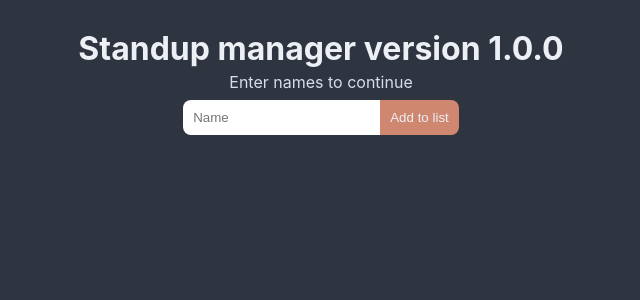
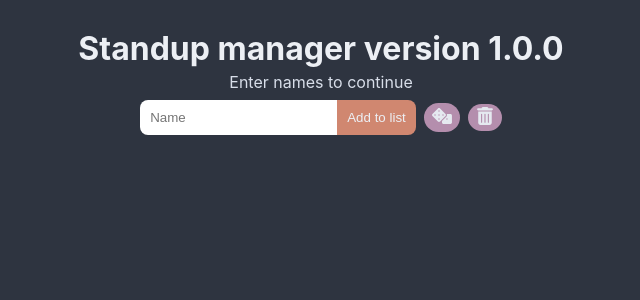
Before and after one commit to araucaria223/standup-manager, a React (Create React App) app: page / in a window 1280 px wide. Shown: the top 300 px of the page, without its empty margins (319-959 px from the left). Built offline with nearby package versions, Linux system fonts and the light colour scheme.

Commit message:
Added randomise and clear buttons

```diff
--- a/src/App.css
+++ b/src/App.css
@@ -26,6 +26,7 @@ body {
   display: flex;
   justify-content: center;
   width: 100%;
+  align-items: center;
 }
 
 .add-button {
@@ -56,6 +57,31 @@ input:focus-visible {
   outline: none;
 }
 
+.random-button,
+.clear-button {
+  background-color: #B48EAD;
+  border: 2px solid transparent;
+  border-radius: 20px;
+  margin-left: 0.5rem
+}
+
+.random-button svg *,
+.clear-button svg * {
+  fill: #E5E9F0;
+}
+
+.random-button:active,
+.random-button:focus,
+.clear-button:active,
+.clear-button:focus {
+  border: 2px solid #D8DEE9;
+}
+
+.random-button:focus-visible,
+.clear-button:focus-visible {
+  outline: none;
+}
+
 ol {
   counter-reset: item;
   list-style-type: none;
--- a/src/App.js
+++ b/src/App.js
@@ -10,7 +10,7 @@ function App() {
       return false;
     }
 
-    let newArray = [...names, inputValue].sort(() => Math.random() - 0.5);
+    let newArray = [...names, inputValue]
     setNames(newArray);
     setInputValue("");
   }
@@ -20,6 +20,15 @@ function App() {
     setInputValue(event.target.value);
   }
 
+  function handleRandomise(event) {
+    let newNames = names.sort(() => Math.random() - 0.5);
+
+    setNames([ ...newNames ]);
+  }
+
+  function handleClear(event) {
+    setNames([]);
+  }
   return (
     <>
       <div className="content-wrapper">
@@ -46,14 +55,22 @@ function App() {
               Add to list
             </button>
           </form>
+          <button type="button" className="random-button" data-testid="randomButton" onClick={(event) => handleRandomise(event)}>
+            <svg height="20" width="20" xmlns="http://www.w3.org/2000/svg" viewBox="0 0 640 512"><path d="M447.1 224c0-12.56-4.781-25.13-14.35-34.76l-174.9-174.9C249.1 4.786 236.5 0 223.1 0C211.4 0 198.9 4.786 189.2 14.35L14.35 189.2C4.783 198.9-.0011 211.4-.0011 223.1c0 12.56 4.785 25.17 14.35 34.8l174.9 174.9c9.625 9.562 22.19 14.35 34.75 14.35s25.13-4.783 34.75-14.35l174.9-174.9C443.2 249.1 447.1 236.6 447.1 224zM96 248c-13.25 0-23.1-10.75-23.1-23.1s10.75-23.1 23.1-23.1S120 210.8 120 224S109.3 248 96 248zM224 376c-13.25 0-23.1-10.75-23.1-23.1s10.75-23.1 23.1-23.1s23.1 10.75 23.1 23.1S237.3 376 224 376zM224 248c-13.25 0-23.1-10.75-23.1-23.1s10.75-23.1 23.1-23.1S248 210.8 248 224S237.3 248 224 248zM224 120c-13.25 0-23.1-10.75-23.1-23.1s10.75-23.1 23.1-23.1s23.1 10.75 23.1 23.1S237.3 120 224 120zM352 248c-13.25 0-23.1-10.75-23.1-23.1s10.75-23.1 23.1-23.1s23.1 10.75 23.1 23.1S365.3 248 352 248zM591.1 192l-118.7 0c4.418 10.27 6.604 21.25 6.604 32.23c0 20.7-7.865 41.38-23.63 57.14l-136.2 136.2v46.37C320 490.5 341.5 512 368 512h223.1c26.5 0 47.1-21.5 47.1-47.1V240C639.1 213.5 618.5 192 591.1 192zM479.1 376c-13.25 0-23.1-10.75-23.1-23.1s10.75-23.1 23.1-23.1s23.1 10.75 23.1 23.1S493.2 376 479.1 376z"/></svg>
+          </button>
+          <button type="button" className="clear-button" data-testid="clearButton" onClick={(event) => handleClear(event)}>
+            <svg height="18" width="18" xmlns="http://www.w3.org/2000/svg" viewBox="0 0 448 512"><path d="M135.2 17.69C140.6 6.848 151.7 0 163.8 0H284.2C296.3 0 307.4 6.848 312.8 17.69L320 32H416C433.7 32 448 46.33 448 64C448 81.67 433.7 96 416 96H32C14.33 96 0 81.67 0 64C0 46.33 14.33 32 32 32H128L135.2 17.69zM31.1 128H416V448C416 483.3 387.3 512 352 512H95.1C60.65 512 31.1 483.3 31.1 448V128zM111.1 208V432C111.1 440.8 119.2 448 127.1 448C136.8 448 143.1 440.8 143.1 432V208C143.1 199.2 136.8 192 127.1 192C119.2 192 111.1 199.2 111.1 208zM207.1 208V432C207.1 440.8 215.2 448 223.1 448C232.8 448 240 440.8 240 432V208C240 199.2 232.8 192 223.1 192C215.2 192 207.1 199.2 207.1 208zM304 208V432C304 440.8 311.2 448 320 448C328.8 448 336 440.8 336 432V208C336 199.2 328.8 192 320 192C311.2 192 304 199.2 304 208z"/></svg>
+          </button>
         </div>
-        <ol data-testid="namelist">
+        <ol data-testid="nameList">
           {names
-            .map((i, index) => (
-              <li key={index}>
-                {i}
-              </li>
-            ))}
+            .map((i) => {
+              return (
+                <li key={i}>
+                  {i}
+                </li>
+              )
+            })}
         </ol>
       </div>
     </>
--- a/src/index.js
+++ b/src/index.js
@@ -3,7 +3,6 @@ import ReactDOM from "react-dom/client";
 import "./index.css";
 import "./App.css";
 import App from "./App";
-import reportWebVitals from "./reportWebVitals";
 
 const root = ReactDOM.createRoot(document.getElementById("root"));
 root.render(
@@ -15,4 +14,4 @@ root.render(
 // If you want to start measuring performance in your app, pass a function
 // to log results (for example: reportWebVitals(console.log))
 // or send to an analytics endpoint. Learn more: https://bit.ly/CRA-vitals
-reportWebVitals();
+//reportWebVitals();
```
Also changed, not shown: 1 other file (tests, documents, lock files or other folders).
